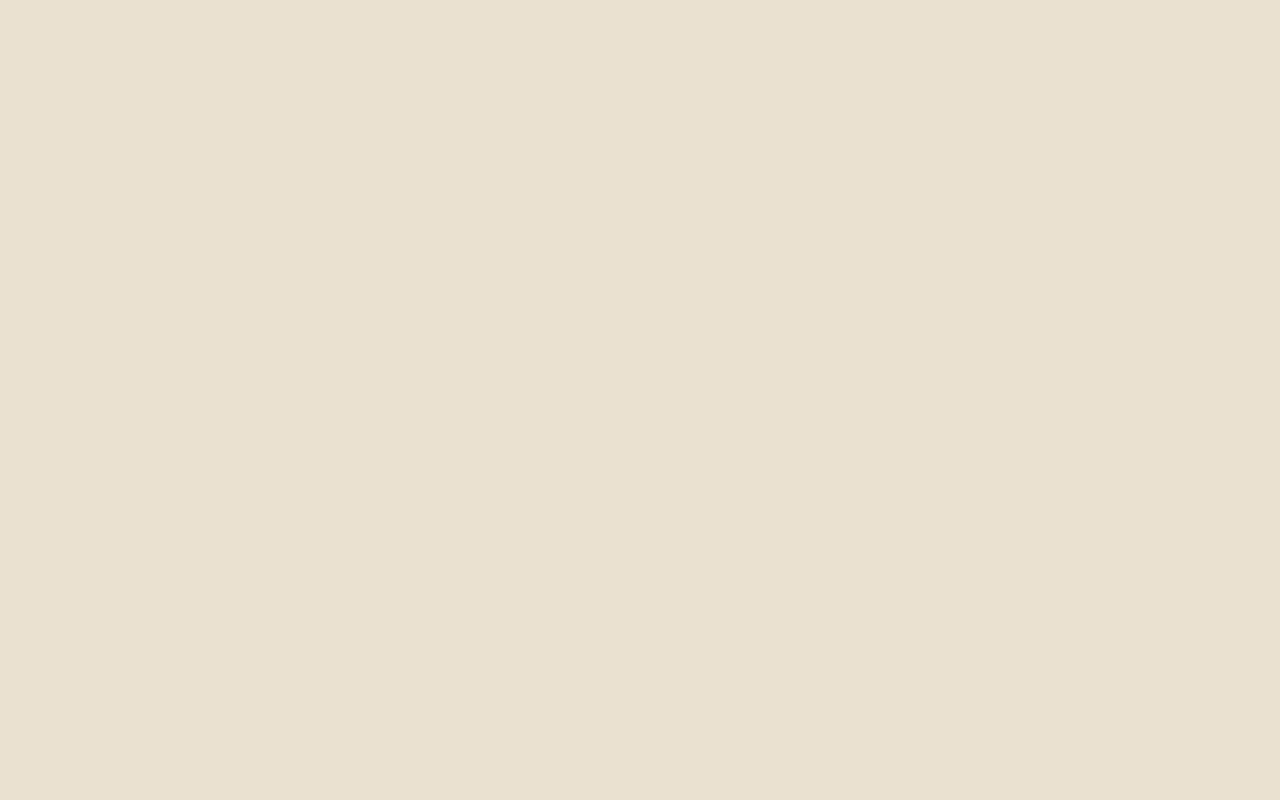
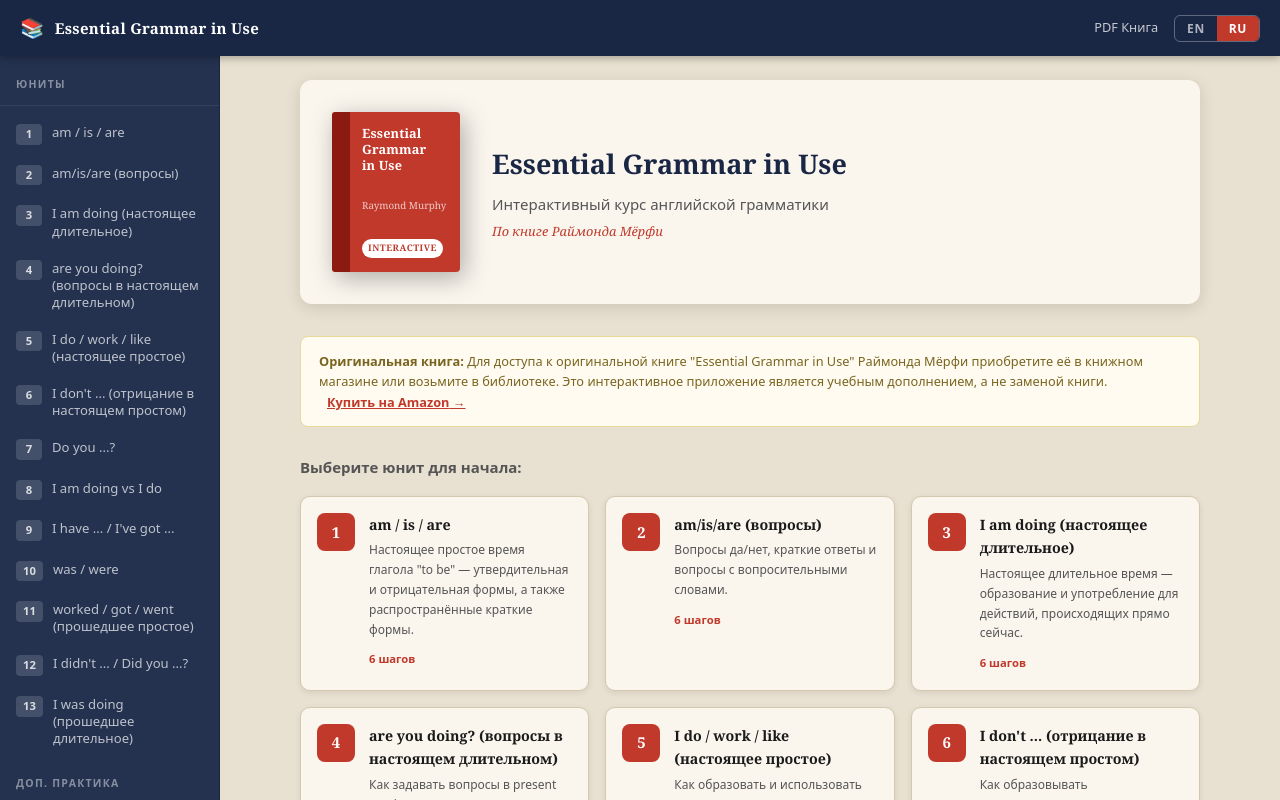
Before and after one commit to muzyk0/essential-english-grammar, a React (Vite) app: page / in a window 1280 px wide. Shown: the top 800 px of the page. Built offline with nearby package versions, Linux system fonts and the light colour scheme.

Commit message:
chore: add ci and vercel compatibility

```diff
--- a/src/App.tsx
+++ b/src/App.tsx
@@ -5,12 +5,13 @@
 import HomePage from './components/HomePage';
 import ReviewPage from './components/ReviewPage';
 import UnitPage from './components/UnitPage';
+import { appBase } from './config/appBase';
 import './index.css';
 
 export default function App() {
   return (
     <LanguageProvider>
-      <BrowserRouter basename="/essential-english-grammar">
+      <BrowserRouter basename={appBase}>
         <div className="app-shell">
           <Header />
           <div className="app-body">
--- /dev/null
+++ b/src/config/appBase.ts
@@ -0,0 +1,12 @@
+const rawBase = import.meta.env.BASE_URL || '/';
+
+function normalizeBase(base: string): string {
+  if (!base || base === '/') {
+    return '/';
+  }
+
+  const trimmed = base.endsWith('/') ? base.slice(0, -1) : base;
+  return trimmed.startsWith('/') ? trimmed : `/${trimmed}`;
+}
+
+export const appBase = normalizeBase(rawBase);
--- a/vite.config.ts
+++ b/vite.config.ts
@@ -1,9 +1,10 @@
-import { defineConfig } from "vite";
-import react from "@vitejs/plugin-react";
+import { defineConfig } from 'vite';
+import react from '@vitejs/plugin-react';
+
+const isGitHubPages = process.env.GITHUB_PAGES === 'true';
 
 // https://vite.dev/config/
 export default defineConfig({
   plugins: [react()],
-  // GitHub Pages serves from /essential-english-grammar/ — set base accordingly
-  base: "/essential-english-grammar",
+  base: isGitHubPages ? '/essential-english-grammar/' : '/',
 });
```
Also changed, not shown: vercel.json (added).
